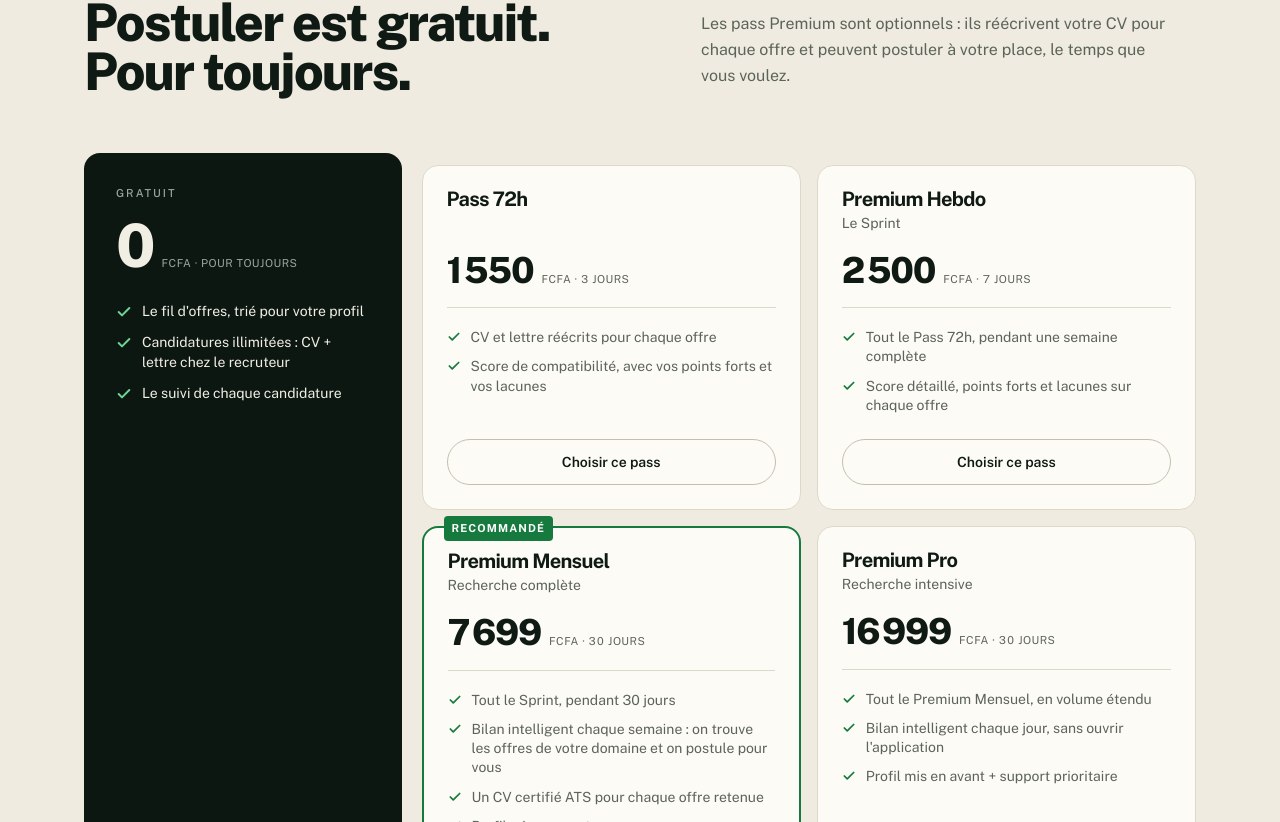
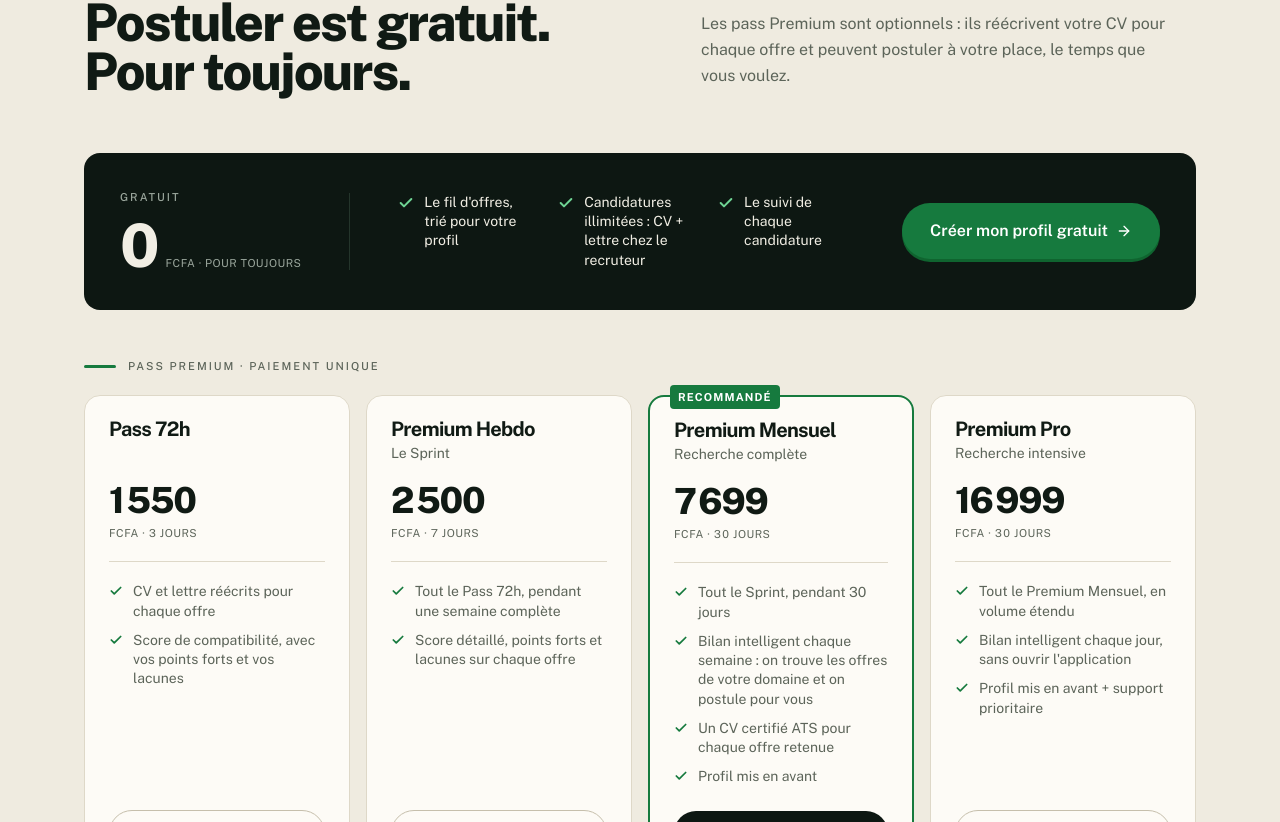
Before and after one commit to Ntchinda-Giscard/kamjob-landing, a Next.js app: page / in a window 1280 px wide. Shown: the part 7298-8120 px from the top of the page. Built offline with nearby package versions, Linux system fonts and the light colour scheme; no server answers.

Commit message:
refactor: enhance Pricing component layout and improve accessibility

```diff
--- a/app/page.tsx
+++ b/app/page.tsx
@@ -626,13 +626,15 @@ function Pricing() {
           subtitle={p.subtitle}
         />
 
-        <div className="grid gap-5 lg:grid-cols-[minmax(0,0.82fr)_minmax(0,2fr)]">
-          <Reveal className="h-full">
-            <div className="slab flex h-full flex-col rounded-2xl p-7 sm:p-8">
+        {/* The free plan: a full-width ink band, price · what's included ·
+            the sign-up button, read left to right. */}
+        <Reveal>
+          <div className="slab grid items-center gap-7 rounded-2xl p-7 sm:p-9 lg:grid-cols-[auto_minmax(0,1fr)_auto] lg:gap-12">
+            <div>
               <h3 className="eyebrow" style={{ color: "var(--slab-muted)" }}>
                 {p.free.name}
               </h3>
-              <p className="mt-4 flex flex-wrap items-baseline gap-x-2">
+              <p className="mt-3 flex flex-wrap items-baseline gap-x-2">
                 <span className="display text-6xl font-extrabold leading-none">
                   0
                 </span>
@@ -643,7 +645,11 @@ function Pricing() {
                   {p.currency} · {p.free.period}
                 </span>
               </p>
-              <ul className="mt-7 flex-1 space-y-3">
+            </div>
+            <ul
+              className="grid gap-3 sm:grid-cols-3 sm:gap-6 lg:border-l lg:pl-12"
+              style={{ borderColor: "var(--slab-border)" }}
+            >
               {p.free.features.map((f) => (
                 <li key={f} className="flex gap-2.5 text-sm leading-snug">
                   <Check
@@ -658,7 +664,7 @@ function Pricing() {
             </ul>
             <a
               href={SIGNUP_URL}
-                className="btn btn-brand group mt-8 w-full px-6 py-3.5"
+              className="btn btn-brand group w-full whitespace-nowrap px-7 py-4 lg:w-auto"
             >
               {p.free.cta}
               <ArrowRight
@@ -669,9 +675,25 @@ function Pricing() {
           </div>
         </Reveal>
 
+        <Reveal className="mb-1 mt-12 flex items-center gap-3">
+          <span
+            aria-hidden
+            className="h-[3px] w-8 shrink-0 rounded-full"
+            style={{ backgroundColor: "var(--brand-solid)" }}
+          />
+          <h3
+            id="passes-title"
+            className="eyebrow"
+            style={{ color: "var(--muted-foreground)" }}
+          >
+            {p.passesTitle}
+          </h3>
+        </Reveal>
+
+        <div>
           <ul
-            aria-label={p.passesTitle}
-            className="snap-row -mx-5 flex gap-4 overflow-x-auto px-5 pb-2 pt-3 sm:mx-0 sm:grid sm:grid-cols-2 sm:overflow-visible sm:px-0 sm:pb-0"
+            aria-labelledby="passes-title"
+            className="snap-row -mx-5 flex gap-4 overflow-x-auto px-5 pb-2 pt-4 sm:mx-0 sm:grid sm:grid-cols-2 sm:gap-y-7 sm:overflow-visible sm:px-0 sm:pb-0 lg:grid-cols-4"
           >
             {p.plans.map((plan, i) => {
               const [main, sub] = splitPlanName(plan.name);
@@ -714,12 +736,14 @@ function Pricing() {
                         {sub}
                       </p>
 
-                      <p className="mt-5 flex flex-wrap items-baseline gap-x-2">
-                        <span className="display text-4xl font-extrabold leading-none tracking-tight">
+                      {/* The unit always sits on its own line, so the four
+                          prices share one baseline whatever their width. */}
+                      <p className="mt-5">
+                        <span className="display block text-4xl font-extrabold leading-none tracking-tight">
                           {formatPrice(plan.price, lang)}
                         </span>
                         <span
-                          className="mono text-[11px] uppercase tracking-wider"
+                          className="mono mt-2 block text-[11px] uppercase tracking-wider"
                           style={{ color: "var(--muted-foreground)" }}
                         >
                           {p.currency} · {plan.period}
@@ -1302,7 +1326,7 @@ export default function LandingPage() {
           <div className="grid gap-5 lg:grid-cols-[minmax(0,1.35fr)_minmax(0,1fr)]">
             <Reveal as="figure" className="h-full">
               <div
-                className="relative flex h-full flex-col justify-between rounded-2xl border p-7 sm:p-10"
+                className="relative flex h-full flex-col rounded-2xl border p-7 sm:p-10"
                 style={{
                   borderColor: "var(--border)",
                   backgroundColor: "var(--paper-raised)",
@@ -1315,11 +1339,11 @@ export default function LandingPage() {
                 >
                   &ldquo;
                 </span>
-                <blockquote className="display t-h3 mt-6 text-pretty font-bold">
+                <blockquote className="display t-h3 mb-10 mt-6 text-pretty font-bold">
                   {featured.quote}
                 </blockquote>
                 <figcaption
-                  className="mt-10 flex items-center gap-3 border-t pt-6"
+                  className="mt-auto flex items-center gap-3 border-t pt-6"
                   style={{ borderColor: "var(--border)" }}
                 >
                   <Initials name={featured.name} />
```
Lines whose indentation alone changed are shown as unchanged.
